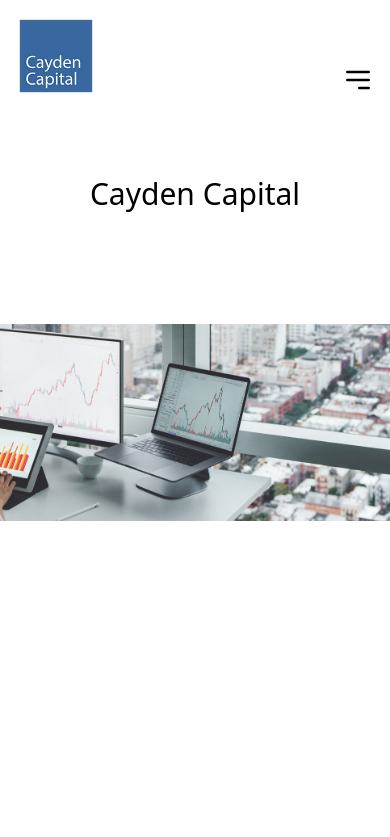
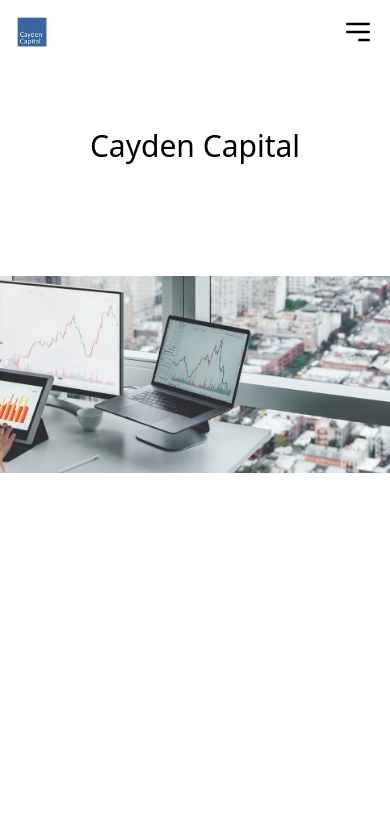
Before and after one commit to lookino123/cayden, a plain HTML site: page index.html in a window 390 px wide. Shown: the top 837 px of the page. Drawn offline with nearby package versions, Linux system fonts and the light colour scheme.

Commit message:
first commit

```diff
--- a/index.html
+++ b/index.html
@@ -47,7 +47,7 @@
     <div class="container mx-auto flex justify-between items-end py-4">
       <!-- Left section: Logo -->
       <div class="flex items-center">
-        <img src="assets/images/logo.png" alt="Logo" class="h-20 w-auto mr-4">
+        <img src="assets/images/logo.png" alt="Logo" class="h-8 md:h-20 w-auto mr-4">
       </div>
 
       <!-- Hamburger menu (for mobile) -->
```
